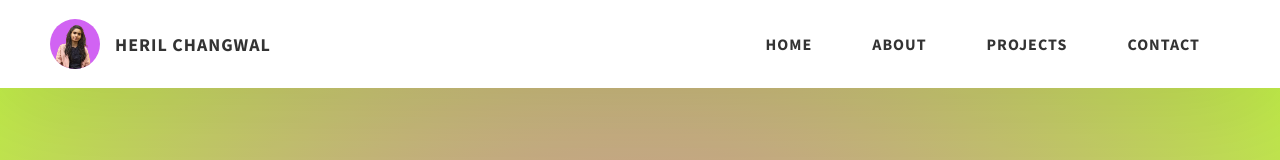
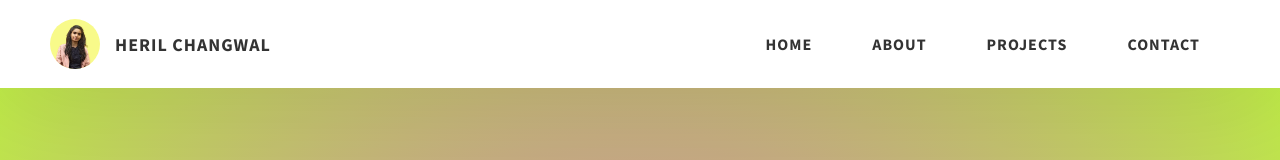
Before and after one commit to Heril18/Heril-Changwal-Portfolio, a website: page index.html in a window 1280 px wide. Shown: the top 160 px of the page. Drawn offline with Linux system fonts and the light colour scheme.

Commit message:
Update style.css

```diff
--- a/css/style.css
+++ b/css/style.css
@@ -492,7 +492,7 @@ font-family:inherit;
     border-radius: 50px;
     overflow: hidden;
     margin-right: 1.5rem;
-    background: #d163f3; }
+   background: #f8fa8a; }
     @media only screen and (max-width: 56.25em) {
       .header__logo-img-cont {
         width: 4.5rem;
```
